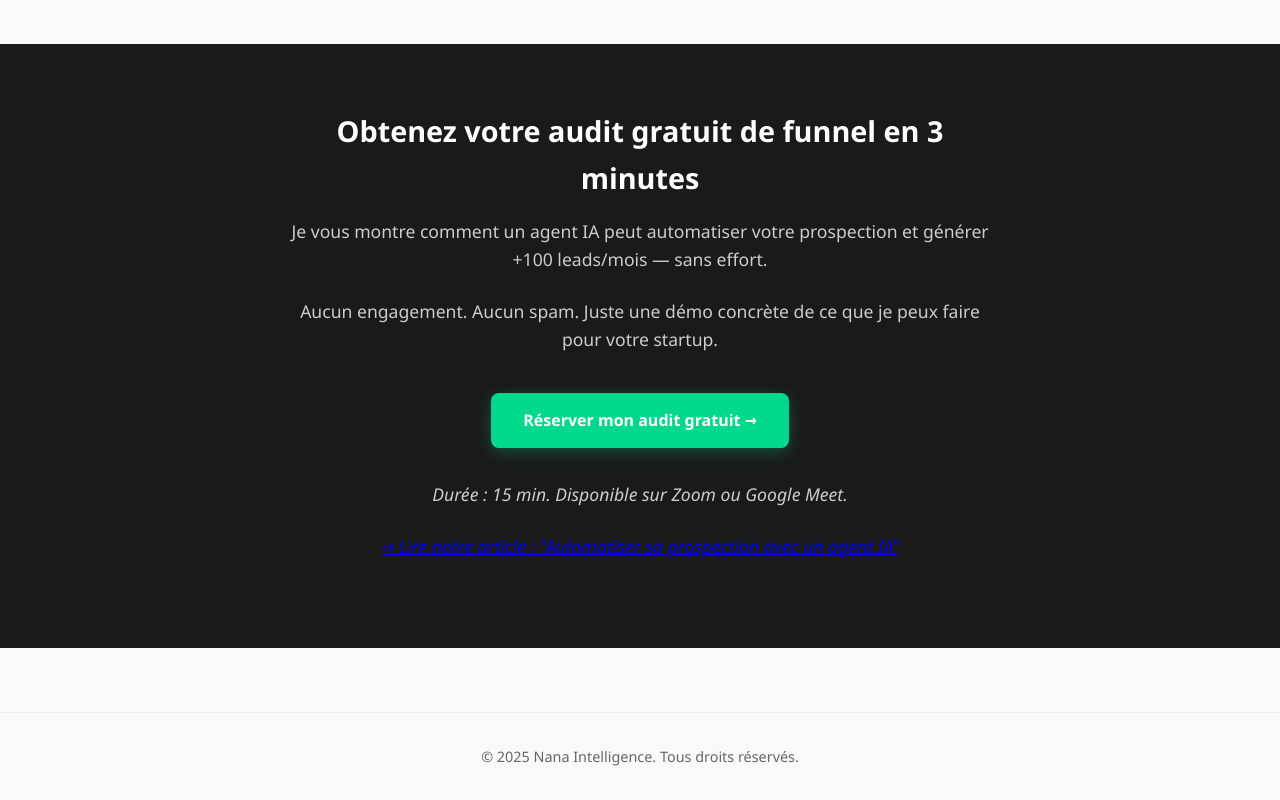
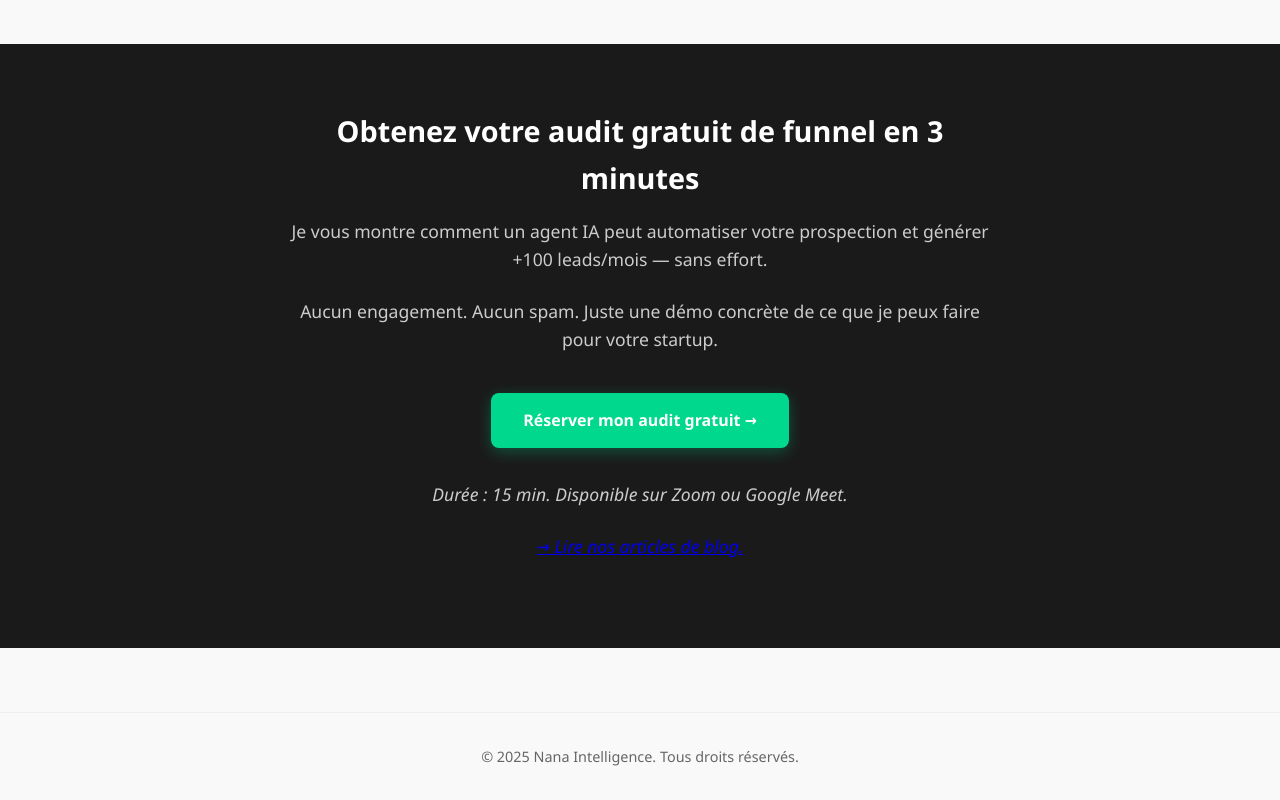
Before and after one commit to Jimmyjoe13/nana-intelligence-site, a plain HTML site: page index.html in a window 1280 px wide. Shown: the part 747-1547 px from the top of the page. Drawn offline with Linux system fonts and the light colour scheme.

Commit message:
fix: Update blog link text for clarity and consistency

```diff
--- a/index.html
+++ b/index.html
@@ -47,7 +47,7 @@
 
       <p class="small-text">Durée : 15 min. Disponible sur Zoom ou Google Meet.</p>
       <p class="small-text">
-        <a href="blog/index.html">→ Lire notre article : "Automatiser sa prospection avec un agent IA"</a>
+        <a href="blog/index.html">→ Lire nos articles de blog.</a>
       </p>
     </div>
   </section>
```
